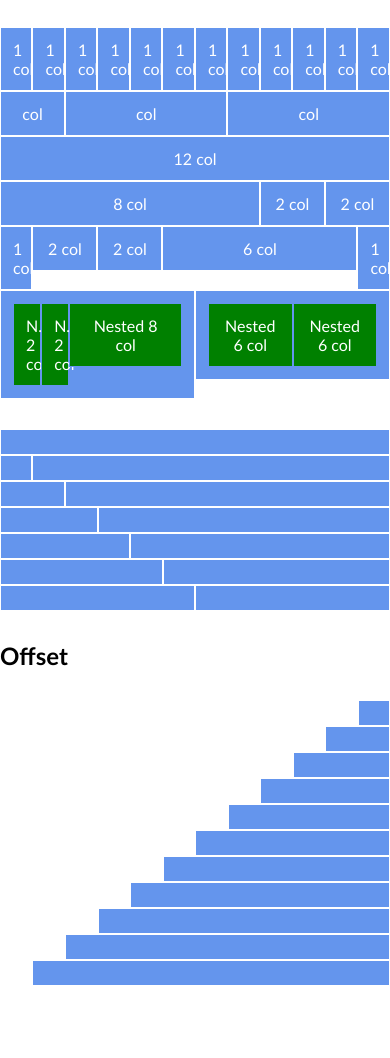
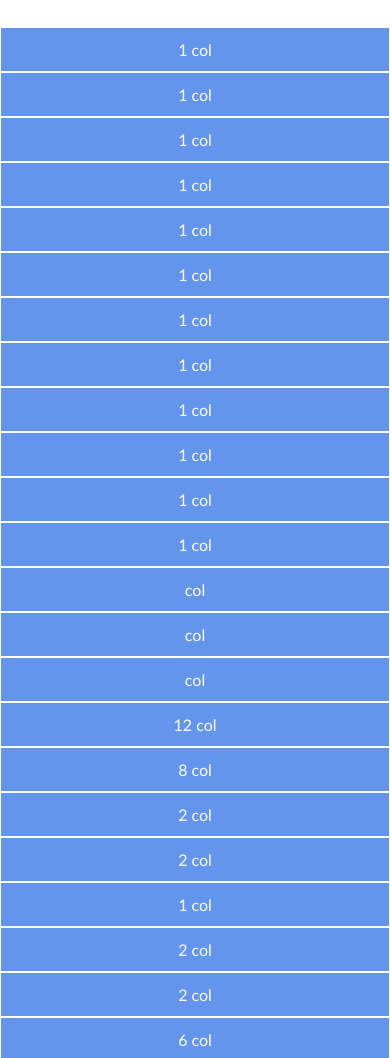
Before and after one commit to GianlucaPolcino/html-css-12bool, a plain HTML site: page index.html in a window 390 px wide. Shown: the part 42-1100 px from the top of the page. Before the commit the page ends 1028 px from the top, so only its background shows below. Drawn offline with Linux system fonts and the light colour scheme.

Commit message:
responsive done

```diff
--- a/assets/css/mediaquery.css
+++ b/assets/css/query.css
@@ -1,451 +1,442 @@
-@media and (min-width: 992px){
-
-    .container{
-        max-width:100%
+@media screen and (min-width: 575px) {
+  .container {
+    max-width: 100%;
   }
 
-    .col-lg-1{
+  .col-xs-1 {
     flex-basis: calc((100% / 12) * 1);
     width: calc((100% / 12) * 1);
   }
 
-    .col-lg-2{
+  .col-xs-2 {
     flex-basis: calc((100% / 12) * 2);
     width: calc((100% / 12) * 2);
   }
 
-    .col-lg-3{
+  .col-xs-3 {
     flex-basis: calc((100% / 12) * 3);
     width: calc((100% / 12) * 3);
   }
 
-    .col-lg-4{
+  .col-xs-4 {
     flex-basis: calc((100% / 12) * 4);
     width: calc((100% / 12) * 4);
   }
 
-    .col-lg-5{
+  .col-xs-5 {
     flex-basis: calc((100% / 12) * 5);
     width: calc((100% / 12) * 5);
   }
 
-    .col-lg-6{
+  .col-xs-6 {
     flex-basis: calc((100% / 12) * 6);
     width: calc((100% / 12) * 6);
   }
 
-    .col-lg-7{
+  .col-xs-7 {
     flex-basis: calc((100% / 12) * 7);
     width: calc((100% / 12) * 7);
   }
 
-    .col-lg-8{
+  .col-xs-8 {
     flex-basis: calc((100% / 12) * 8);
     width: calc((100% / 12) * 8);
   }
 
-    .col-lg-9{
+  .col-xs-9 {
     flex-basis: calc((100% / 12) * 9);
     width: calc((100% / 12) * 9);
   }
 
-    .col-lg-10{
+  .col-xs-10 {
     flex-basis: calc((100% / 12) * 10);
     width: calc((100% / 12) * 10);
   }
 
-    .col-lg-11{
+  .col-xs-11 {
     flex-basis: calc((100% / 12) * 11);
     width: calc((100% / 12) * 11);
   }
 
-    .col-lg-12{
-        flex-basis: calc((100% / 12) * 12);
-        width: calc((100% / 12) * 12);
-    }
-
-    .col-lg-offset-1{
-        margin-left: calc((100% / 12) * 1);
-    }
-
-    .col-lg-offset-2{
-        margin-left: calc((100% / 12) * 2);
-    }
-
-    .col-lg-offset-3{
-        margin-left: calc((100% / 12) * 3);
-    }
-
-    .col-lg-offset-4{
-        margin-left: calc((100% / 12) * 4);
-    }
-
-    .col-lg-offset-5{
-        margin-left: calc((100% / 12) * 5);
-    }
-
-    .col-lg-offset-6{
-        margin-left: calc((100% / 12) * 6);
-    }
-
-    .col-lg-offset-7{
-        margin-left: calc((100% / 12) * 7);
-    }
-
-    .col-lg-offset-8{
-        margin-left: calc((100% / 12) * 8);
-    }
-
-    .col-lg-offset-9{
-        margin-left: calc((100% / 12) * 9);
-    }
-
-    .col-lg-offset-10{
-        margin-left: calc((100% / 12) * 10);
-    }
-
-    .col-lg-offset-11{
-        margin-left: calc((100% / 12) * 11);
-    }
-
-
-}
-
-@media screen and (min-width: 768px){
-
-    .container{
-        max-width: 100%;
-    }
-
-    /* Column */
-.col-md-1{
-    flex-basis: calc((100% / 12) * 1);
-    width: calc((100% / 12) * 1);
-}
-
-.col-md-2{
-    flex-basis: calc((100% / 12) * 2);
-    width: calc((100% / 12) * 2);
-}
-
-.col-md-3{
-    flex-basis: calc((100% / 12) * 3);
-    width: calc((100% / 12) * 3);
-}
-
-.col-md-4{
-    flex-basis: calc((100% / 12) * 4);
-    width: calc((100% / 12) * 4);
-}
-
-.col-md-5{
-    flex-basis: calc((100% / 12) * 5);
-    width: calc((100% / 12) * 5);
-}
-
-.col-md-6{
-    flex-basis: calc((100% / 12) * 6);
-    width: calc((100% / 12) * 6);
-}
-
-.col-md-7{
-    flex-basis: calc((100% / 12) * 7);
-    width: calc((100% / 12) * 7);
-}
-
-.col-md-8{
-    flex-basis: calc((100% / 12) * 8);
-    width: calc((100% / 12) * 8);
-}
-
-.col-md-9{
-    flex-basis: calc((100% / 12) * 9);
-    width: calc((100% / 12) * 9);
-}
-
-.col-md-10{
-    flex-basis: calc((100% / 12) * 10);
-    width: calc((100% / 12) * 10);
-}
-
-.col-md-11{
-    flex-basis: calc((100% / 12) * 11);
-    width: calc((100% / 12) * 11);
-}
-
-.col-md-12{
+  .col-xs-12 {
     flex-basis: calc((100% / 12) * 12);
     width: calc((100% / 12) * 12);
   }
 
   /* Offset */
-.col-md-offset-1{
+  .col-xs-offset-1 {
     margin-left: calc((100% / 12) * 1);
   }
 
-.col-md-offset-2{
+  .col-xs-offset-2 {
     margin-left: calc((100% / 12) * 2);
   }
 
-.col-md-offset-3{
+  .col-xs-offset-3 {
     margin-left: calc((100% / 12) * 3);
   }
 
-.col-md-offset-4{
+  .col-xs-offset-4 {
     margin-left: calc((100% / 12) * 4);
   }
 
-.col-md-offset-5{
+  .col-xs-offset-5 {
     margin-left: calc((100% / 12) * 5);
   }
 
-.col-md-offset-6{
+  .col-xs-offset-6 {
     margin-left: calc((100% / 12) * 6);
   }
 
-.col-md-offset-7{
+  .col-xs-offset-7 {
     margin-left: calc((100% / 12) * 7);
   }
 
-.col-md-offset-8{
+  .col-xs-offset-8 {
     margin-left: calc((100% / 12) * 8);
   }
 
-.col-md-offset-9{
+  .col-xs-offset-9 {
     margin-left: calc((100% / 12) * 9);
   }
 
-.col-md-offset-10{
+  .col-xs-offset-10 {
     margin-left: calc((100% / 12) * 10);
   }
 
-.col-md-offset-11{
+  .col-xs-offset-11 {
     margin-left: calc((100% / 12) * 11);
   }
-
 }
 
-@media screen and (min-width: 576px){
-
-    .container{
+@media screen and (min-width: 576px) {
+  .container {
     max-width: 100%;
   }
 
-.col-sm-1{
+  .col-sm-1 {
     flex-basis: calc((100% / 12) * 1);
     width: calc((100% / 12) * 1);
   }
 
-.col-sm-2{
+  .col-sm-2 {
     flex-basis: calc((100% / 12) * 2);
     width: calc((100% / 12) * 2);
   }
 
-.col-sm-3{
+  .col-sm-3 {
     flex-basis: calc((100% / 12) * 3);
     width: calc((100% / 12) * 3);
   }
 
-.col-sm-4{
+  .col-sm-4 {
     flex-basis: calc((100% / 12) * 4);
     width: calc((100% / 12) * 4);
   }
 
-.col-sm-5{
+  .col-sm-5 {
     flex-basis: calc((100% / 12) * 5);
     width: calc((100% / 12) * 5);
   }
 
-.col-sm-6{
+  .col-sm-6 {
     flex-basis: calc((100% / 12) * 6);
     width: calc((100% / 12) * 6);
   }
 
-.col-sm-7{
+  .col-sm-7 {
     flex-basis: calc((100% / 12) * 7);
     width: calc((100% / 12) * 7);
   }
 
-.col-sm-8{
+  .col-sm-8 {
     flex-basis: calc((100% / 12) * 8);
     width: calc((100% / 12) * 8);
   }
 
-.col-sm-9{
+  .col-sm-9 {
     flex-basis: calc((100% / 12) * 9);
     width: calc((100% / 12) * 9);
   }
 
-.col-sm-10{
+  .col-sm-10 {
     flex-basis: calc((100% / 12) * 10);
     width: calc((100% / 12) * 10);
   }
 
-.col-sm-11{
+  .col-sm-11 {
     flex-basis: calc((100% / 12) * 11);
     width: calc((100% / 12) * 11);
   }
 
-.col-sm-12{
+  .col-sm-12 {
     flex-basis: calc((100% / 12) * 12);
     width: calc((100% / 12) * 12);
   }
 
-.col-sm-offset-1{
+  .col-sm-offset-1 {
     margin-left: calc((100% / 12) * 1);
   }
 
-.col-sm-offset-2{
+  .col-sm-offset-2 {
     margin-left: calc((100% / 12) * 2);
   }
 
-.col-sm-offset-3{
+  .col-sm-offset-3 {
     margin-left: calc((100% / 12) * 3);
   }
 
-.col-sm-offset-4{
+  .col-sm-offset-4 {
     margin-left: calc((100% / 12) * 4);
   }
 
-.col-sm-offset-5{
+  .col-sm-offset-5 {
     margin-left: calc((100% / 12) * 5);
   }
 
-.col-sm-offset-6{
+  .col-sm-offset-6 {
     margin-left: calc((100% / 12) * 6);
   }
 
-.col-sm-offset-7{
+  .col-sm-offset-7 {
     margin-left: calc((100% / 12) * 7);
   }
 
-.col-sm-offset-8{
+  .col-sm-offset-8 {
     margin-left: calc((100% / 12) * 8);
   }
 
-.col-sm-offset-9{
+  .col-sm-offset-9 {
     margin-left: calc((100% / 12) * 9);
   }
 
-.col-sm-offset-10{
+  .col-sm-offset-10 {
     margin-left: calc((100% / 12) * 10);
   }
 
-.col-sm-offset-11{
+  .col-sm-offset-11 {
     margin-left: calc((100% / 12) * 11);
   }
-
 }
 
-@media screen and (max-width: 575px){
-
-    .container{
+@media screen and (min-width: 768px) {
+  .container {
     max-width: 100%;
   }
 
-    /* Column */
-.col-xs-1{
+  .col-md-1 {
     flex-basis: calc((100% / 12) * 1);
     width: calc((100% / 12) * 1);
   }
 
-.col-xs-2{
+  .col-md-2 {
     flex-basis: calc((100% / 12) * 2);
     width: calc((100% / 12) * 2);
   }
 
-.col-xs-3{
+  .col-md-3 {
     flex-basis: calc((100% / 12) * 3);
     width: calc((100% / 12) * 3);
   }
 
-.col-xs-4{
+  .col-md-4 {
     flex-basis: calc((100% / 12) * 4);
     width: calc((100% / 12) * 4);
   }
 
-.col-xs-5{
+  .col-md-5 {
     flex-basis: calc((100% / 12) * 5);
     width: calc((100% / 12) * 5);
   }
 
-.col-xs-6{
+  .col-md-6 {
     flex-basis: calc((100% / 12) * 6);
     width: calc((100% / 12) * 6);
   }
 
-.col-xs-7{
+  .col-md-7 {
     flex-basis: calc((100% / 12) * 7);
     width: calc((100% / 12) * 7);
   }
 
-.col-xs-8{
+  .col-md-8 {
     flex-basis: calc((100% / 12) * 8);
     width: calc((100% / 12) * 8);
   }
 
-.col-xs-9{
+  .col-md-9 {
     flex-basis: calc((100% / 12) * 9);
     width: calc((100% / 12) * 9);
   }
 
-.col-xs-10{
+  .col-md-10 {
     flex-basis: calc((100% / 12) * 10);
     width: calc((100% / 12) * 10);
   }
 
-.col-xs-11{
+  .col-md-11 {
     flex-basis: calc((100% / 12) * 11);
     width: calc((100% / 12) * 11);
   }
 
-.col-xs-12{
+  .col-md-12 {
     flex-basis: calc((100% / 12) * 12);
     width: calc((100% / 12) * 12);
   }
 
   /* Offset */
-.col-xs-offset-1{
+  .col-md-offset-1 {
     margin-left: calc((100% / 12) * 1);
   }
 
-.col-xs-offset-2{
+  .col-md-offset-2 {
     margin-left: calc((100% / 12) * 2);
   }
 
-.col-xs-offset-3{
+  .col-md-offset-3 {
     margin-left: calc((100% / 12) * 3);
   }
 
-.col-xs-offset-4{
+  .col-md-offset-4 {
     margin-left: calc((100% / 12) * 4);
   }
 
-.col-xs-offset-5{
+  .col-md-offset-5 {
     margin-left: calc((100% / 12) * 5);
   }
 
-.col-xs-offset-6{
+  .col-md-offset-6 {
     margin-left: calc((100% / 12) * 6);
   }
 
-.col-xs-offset-7{
+  .col-md-offset-7 {
     margin-left: calc((100% / 12) * 7);
   }
 
-.col-xs-offset-8{
+  .col-md-offset-8 {
     margin-left: calc((100% / 12) * 8);
   }
 
-.col-xs-offset-9{
+  .col-md-offset-9 {
     margin-left: calc((100% / 12) * 9);
   }
 
-.col-xs-offset-10{
+  .col-md-offset-10 {
     margin-left: calc((100% / 12) * 10);
   }
 
-.col-xs-offset-11{
+  .col-md-offset-11 {
     margin-left: calc((100% / 12) * 11);
   }
 }
+
+
+@media screen and (min-width: 992px) {
+  .container {
+    max-width: 100%;
+  }
+
+  .col-lg-1 {
+    flex-basis: calc((100% / 12) * 1);
+    width: calc((100% / 12) * 1);
+  }
+
+  .col-lg-2 {
+    flex-basis: calc((100% / 12) * 2);
+    width: calc((100% / 12) * 2);
+  }
+
+  .col-lg-3 {
+    flex-basis: calc((100% / 12) * 3);
+    width: calc((100% / 12) * 3);
+  }
+
+  .col-lg-4 {
+    flex-basis: calc((100% / 12) * 4);
+    width: calc((100% / 12) * 4);
+  }
+
+  .col-lg-5 {
+    flex-basis: calc((100% / 12) * 5);
+    width: calc((100% / 12) * 5);
+  }
+
+  .col-lg-6 {
+    flex-basis: calc((100% / 12) * 6);
+    width: calc((100% / 12) * 6);
+  }
+
+  .col-lg-7 {
+    flex-basis: calc((100% / 12) * 7);
+    width: calc((100% / 12) * 7);
+  }
+
+  .col-lg-8 {
+    flex-basis: calc((100% / 12) * 8);
+    width: calc((100% / 12) * 8);
+  }
+
+  .col-lg-9 {
+    flex-basis: calc((100% / 12) * 9);
+    width: calc((100% / 12) * 9);
+  }
+
+  .col-lg-10 {
+    flex-basis: calc((100% / 12) * 10);
+    width: calc((100% / 12) * 10);
+  }
+
+  .col-lg-11 {
+    flex-basis: calc((100% / 12) * 11);
+    width: calc((100% / 12) * 11);
+  }
+
+  .col-lg-12 {
+    flex-basis: calc((100% / 12) * 12);
+    width: calc((100% / 12) * 12);
+  }
+
+  .col-lg-offset-1 {
+    margin-left: calc((100% / 12) * 1);
+  }
+
+  .col-lg-offset-2 {
+    margin-left: calc((100% / 12) * 2);
+  }
+
+  .col-lg-offset-3 {
+    margin-left: calc((100% / 12) * 3);
+  }
+
+  .col-lg-offset-4 {
+    margin-left: calc((100% / 12) * 4);
+  }
+
+  .col-lg-offset-5 {
+    margin-left: calc((100% / 12) * 5);
+  }
+
+  .col-lg-offset-6 {
+    margin-left: calc((100% / 12) * 6);
+  }
+
+  .col-lg-offset-7 {
+    margin-left: calc((100% / 12) * 7);
+  }
+
+  .col-lg-offset-8 {
+    margin-left: calc((100% / 12) * 8);
+  }
+
+  .col-lg-offset-9 {
+    margin-left: calc((100% / 12) * 9);
+  }
+
+  .col-lg-offset-10 {
+    margin-left: calc((100% / 12) * 10);
+  }
+
+  .col-lg-offset-11 {
+    margin-left: calc((100% / 12) * 11);
+  }
+}
--- a/index.html
+++ b/index.html
@@ -6,7 +6,7 @@
     <meta name="viewport" content="width=device-width, initial-scale=1.0">
     <link rel="stylesheet" href="assets/css/style.css">
     <link rel="stylesheet" href="assets/css/framework.css">
-    <link rel="stylesheet" href="assets/css/">
+    <link rel="stylesheet" href="assets/css/query.css">
     <title>12 Bool</title>
 </head>
 <body>
@@ -14,40 +14,40 @@
 
     <div class="container">
         <div class="row">
-            <div class="col-xs-1">
+            <div class="col-xs-12 col-sm-6 col-md-4 col-lg-1">
                 <div class="box"> 1 col</div>
             </div>
-            <div class="col-xs-1">
+            <div class="col-xs-12 col-sm-6 col-md-4 col-lg-1">
                 <div class="box"> 1 col</div>
             </div>
-            <div class="col-xs-1">
+            <div class="col-xs-12 col-sm-6 col-md-4 col-lg-1">
                 <div class="box"> 1 col</div>
             </div>
-            <div class="col-xs-1">
+            <div class="col-xs-12 col-sm-6 col-md-4 col-lg-1">
                 <div class="box"> 1 col</div>
             </div>
-            <div class="col-xs-1">
+            <div class="col-xs-12 col-sm-6 col-md-4 col-lg-1">
                 <div class="box"> 1 col</div>
             </div>
-            <div class="col-xs-1">
+            <div class="col-xs-12 col-sm-6 col-md-4 col-lg-1">
                 <div class="box"> 1 col</div>
             </div>
-            <div class="col-xs-1">
+            <div class="col-xs-12 col-sm-6 col-md-4 col-lg-1">
                 <div class="box"> 1 col</div>
             </div>
-            <div class="col-xs-1">
+            <div class="col-xs-12 col-sm-6 col-md-4 col-lg-1">
                 <div class="box"> 1 col</div>
             </div>
-            <div class="col-xs-1">
+            <div class="col-xs-12 col-sm-6 col-md-4 col-lg-1">
                 <div class="box"> 1 col</div>
             </div>
-            <div class="col-xs-1">
+            <div class="col-xs-12 col-sm-6 col-md-4 col-lg-1">
                 <div class="box"> 1 col</div>
             </div>
-            <div class="col-xs-1">
+            <div class="col-xs-12 col-sm-6 col-md-4 col-lg-1">
                 <div class="box"> 1 col</div>
             </div>
-            <div class="col-xs-1">
+            <div class="col-xs-12 col-sm-6 col-md-4 col-lg-1">
                 <div class="box"> 1 col</div>
             </div>
 
@@ -55,76 +55,76 @@
         </div>
 
         <div class="row">
-            <div class="col-xs-2">
+            <div class="col-xs-12 col-sm-6 col-md-4 col-lg-2">
                 <div class="box">col</div>
             </div>
-            <div class="col-xs-5">
+            <div class="col-xs-12 col-sm-6 col-md-4 col-lg-5">
                 <div class="box">col</div>
             </div>
-            <div class="col-xs-5">
+            <div class="col-xs-12 col-sm-12 col-md-4 col-lg-5">
                 <div class="box">col</div>
             </div>
         </div>
 
         <div class="row">
-            <div class="col-xs-12">
+            <div class="col-xs-12 col-sm-12 col-md-12 col-lg-12">
                 <div class="box">12 col</div>
             </div>
         </div>
 
         <div class="row">
-            <div class="col-xs-8">
+            <div class="col-xs-12 col-sm-4 col-md-4 col-lg-8">
                 <div class="box">8 col</div>
             </div>
-            <div class="col-xs-2">
+            <div class="col-xs-12 col-sm-4 col-md-4 col-lg-2">
                 <div class="box">2 col</div>
             </div>
-            <div class="col-xs-2">
+            <div class="col-xs-12 col-sm-4 col-md-4 col-lg-2">
                 <div class="box">2 col</div>
             </div>
         </div>
 
         <div class="row">
-            <div class="col-xs-1">
+            <div class="col-xs-12 col-sm-6 col-md-3 col-lg-1">
                 <div class="box">1 col</div>
             </div>
-            <div class="col-xs-2">
+            <div class="col-xs-12 col-sm-6 col-md-3 col-lg-2">
                 <div class="box">2 col</div>
             </div>
-            <div class="col-xs-2">
+            <div class="col-xs-12 col-sm-6 col-md-3 col-lg-2">
                 <div class="box">2 col</div>
             </div>
-            <div class="col-xs-6">
+            <div class="col-xs-12 col-sm-6 col-md-2 col-lg-6">
                 <div class="box">6 col</div>
             </div>
-            <div class="col-xs-1">
+            <div class="col-xs-12 col-sm-12 col-md-1 col-lg-1">
                 <div class="box">1 col</div>
             </div>
         </div>
 
         <div class="row">
-            <div class="col-xs-6">
+            <div class="col-xs-12 col-sm-6 col-md-6 col-lg-6">
                 <div class="box">
                     <div class="row">
-                        <div class="col-xs-2">
+                        <div class="col-xs-12 col-sm-4 col-md-4 col-lg-2">
                             <div class="box-green">N. 2 col</div>
                         </div>
-                        <div class="col-xs-2">
+                        <div class="col-xs-12 col-sm-4 col-md-4 col-lg-2">
                             <div class="box-green">N. 2 col</div>
                         </div>
-                        <div class="col-xs-8">
+                        <div class="col-xs-12 col-sm-4 col-md-4 col-lg-8">
                             <div class="box-green">Nested 8 col</div>
                         </div>
                     </div>
                 </div>
             </div>
-            <div class="col-xs-6">
+            <div class="col-xs-12 col-sm-6 col-md-6 col-lg-6">
                 <div class="box">
                     <div class="row">
-                        <div class="col-xs-6">
+                        <div class="col-xs-12 col-sm-6 col-md-6 col-lg-6">
                             <div class="box-green">Nested 6 col</div>
                         </div>
-                        <div class="col-xs-6">
+                        <div class="col-xs-12 col-sm-6 col-md-6 col-lg-6">
                             <div class="box-green">Nested 6 col</div>
                         </div>
                     </div>
@@ -135,61 +135,61 @@
         <div class="separator"></div>
 
         <div class="row">
-            <div class="col-xs-12">
+            <div class="col-xs-12 col-sm-12 col-lg-12">
                 <div class="box"></div>
             </div>
         </div>
 
         <div class="row">
-            <div class="col-xs-1">
+            <div class="col-xs-12 col-sm-6 col-lg-1">
                 <div class="box"></div>
             </div>
-            <div class="col-xs-11">
+            <div class="col-xs-12 col-sm-6  col-lg-11">
                 <div class="box"></div>
             </div>
         </div>
 
         <div class="row">
-            <div class="col-xs-2">
+            <div class="col-xs-12 col-sm-6  col-lg-2">
                 <div class="box"></div>
             </div>
-            <div class="col-xs-10">
+            <div class="col-xs-12 col-sm-6  col-lg-10">
                 <div class="box"></div>
             </div>
         </div>
 
         <div class="row">
-            <div class="col-xs-3">
+            <div class="col-xs-12 col-sm-6  col-lg-3">
                 <div class="box"></div>
             </div>
-            <div class="col-xs-9">
+            <div class="col-xs-12 col-sm-6  col-lg-9">
                 <div class="box"></div>
             </div>
         </div>
 
         <div class="row">
-            <div class="col-xs-4">
+            <div class="col-xs-12 col-sm-6  col-lg-4">
                 <div class="box"></div>
             </div>
-            <div class="col-xs-8">
+            <div class="col-xs-12 col-sm-6  col-lg-8">
                 <div class="box"></div>
             </div>
         </div>
 
         <div class="row">
-            <div class="col-xs-5">
+            <div class="col-xs-12 col-sm-6  col-lg-5">
                 <div class="box"></div>
             </div>
-            <div class="col-xs-7">
+            <div class="col-xs-12 col-sm-6  col-lg-7">
                 <div class="box"></div>
             </div>
         </div>
 
         <div class="row">
-            <div class="col-xs-6">
+            <div class="col-xs-12 col-sm-6  col-lg-6">
                 <div class="box"></div>
             </div>
-            <div class="col-xs-6">
+            <div class="col-xs-12 col-sm-6  col-lg-6">
                 <div class="box"></div>
             </div>
         </div>
@@ -200,67 +200,67 @@
 
     <div class="container">
         <div class="row">
-            <div class="col-xs-offset-11 col-xs-1">
+            <div class="col-xs-12 col-sm-offset-6 col-sm-6 col-lg-offset-11 col-lg-1">
                 <div class="box"></div>
             </div>
         </div>
 
         <div class="row">
-            <div class="col-xs-offset-10 col-xs-2">
+            <div class="col-xs-12 col-sm-6 col-lg-offset-10 col-lg-2">
                 <div class="box"></div>
             </div>
         </div>
 
         <div class="row">
-            <div class="col-xs-offset-9 col-xs-3">
+            <div class="col-xs-12 col-sm-offset-6 col-sm-6 col-lg-offset-9 col-lg-3">
                 <div class="box"></div>
             </div>
         </div>
 
         <div class="row">
-            <div class="col-xs-offset-8 col-xs-4">
+            <div class="col-xs-12 col-sm-6 col-lg-offset-8 col-lg-4">
                 <div class="box"></div>
             </div>
         </div>
 
         <div class="row">
-            <div class="col-xs-offset-7 col-xs-5">
+            <div class="col-xs-12 col-sm-6 col-sm-offset-6 col-sm-6 col-lg-offset-7 col-lg-5">
                 <div class="box"></div>
             </div>
         </div>
 
         <div class="row">
-            <div class="col-xs-offset-6 col-xs-6">
+            <div class="col-xs-12 col-sm-6 col-lg-offset-6 col-lg-6">
                 <div class="box"></div>
             </div>
         </div>
 
         <div class="row">
-            <div class="col-xs-offset-5 col-xs-7">
+            <div class="col-xs-12 col-sm-offset-6 col-sm-6 col-lg-offset-5 col-lg-7">
                 <div class="box"></div>
             </div>
         </div>
 
         <div class="row">
-            <div class="col-xs-offset-4 col-xs-8">
+            <div class="col-xs-12 col-sm-6 col-lg-offset-4 col-lg-8">
                 <div class="box"></div>
             </div>
         </div>
 
         <div class="row">
-            <div class="col-xs-offset-3 col-xs-9">
+            <div class="col-xs-12 col-sm-offset-6 col-sm-6 col-lg-offset-3 col-lg-9">
                 <div class="box"></div>
             </div>
         </div>
 
         <div class="row">
-            <div class="col-xs-offset-2 col-xs-10">
+            <div class="col-xs-12 col-sm-6 col-lg-offset-2 col-lg-10">
                 <div class="box"></div>
             </div>
         </div>
 
         <div class="row">
-            <div class="col-xs-offset-1 col-xs-11">
+            <div class="col-xs-12 col-sm-offset-6 col-sm-6 col-lg-offset-1 col-lg-11">
                 <div class="box"></div>
             </div>
         </div>
```
Lines whose indentation alone changed are shown as unchanged.
